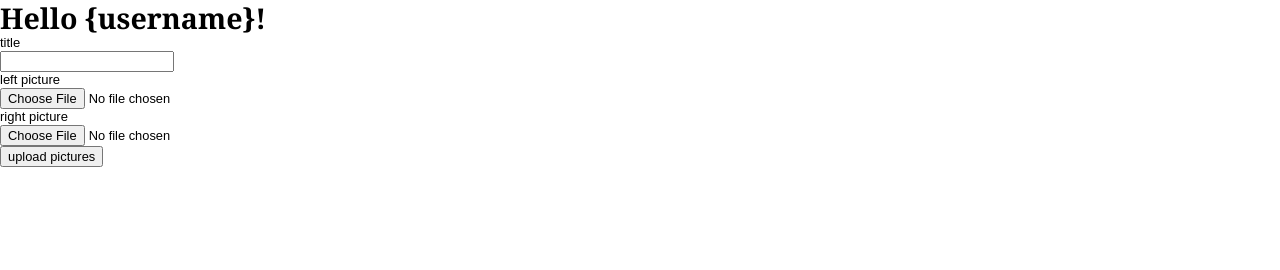
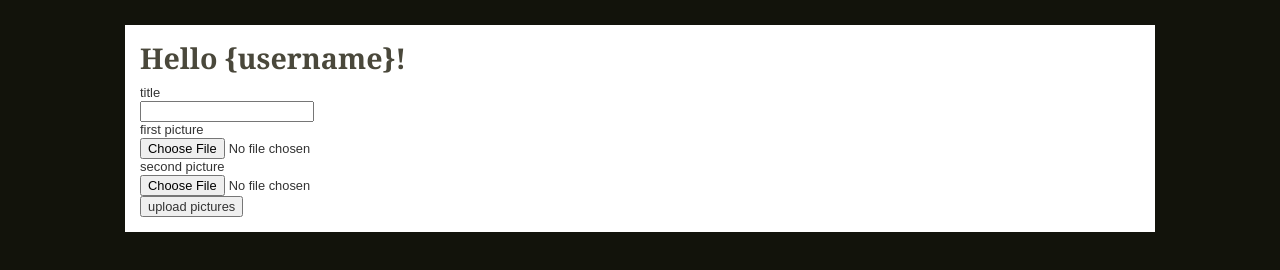
Before and after one commit to hernan43/dpcmp, a plain HTML site: page index.html in a window 1280 px wide. Drawn offline with nearby package versions, Linux system fonts and the light colour scheme.

Commit message:
Stylized it a bit

```diff
--- a/css/style.css
+++ b/css/style.css
@@ -118,10 +118,19 @@ a:hover { color: #036; }
 }
 
 /* Custom stuff below */
-* { font-family: “Trebuchet MS”, Verdana, Arial, Helvetica, sans-serif; }
+* { color: #333333; font-family: “Trebuchet MS”, Verdana, Arial, Helvetica, sans-serif; }
 
-h1, h2, h3, h4 { font-family: Georgia, "Times New Roman", Times, serif;}
+body {background: #12130b;}
+
+h1, h2, h3, h4 { color: #4a483b;font-family: Georgia, "Times New Roman", Times, serif;margin-bottom: 10px;}
 h1 { font-size: 2.2em;}
 h2 { font-size: 2.1em;}
 h3 { font-size: 2.0em;}
 h4 { font-size: 1.9em;}
+
+#container {
+  background: #ffffff;
+  padding: 15px;
+  margin: 25px auto;
+  width: 1000px;
+}
--- a/index.html
+++ b/index.html
@@ -33,14 +33,14 @@
 
       <p>
       <label>
-      left picture<br/>
+      first picture<br/>
       <input type="file" name="left_picture"/>
       </label>
       </p>
 
       <p>
       <label>
-      right picture<br/>
+      second picture<br/>
       <input type="file" name="right_picture"/>
       </label>
       </p>
```
Also changed, not shown: show.html (+2 -2 lines).
